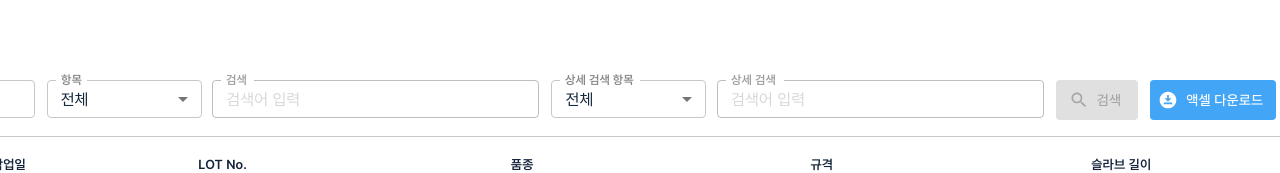
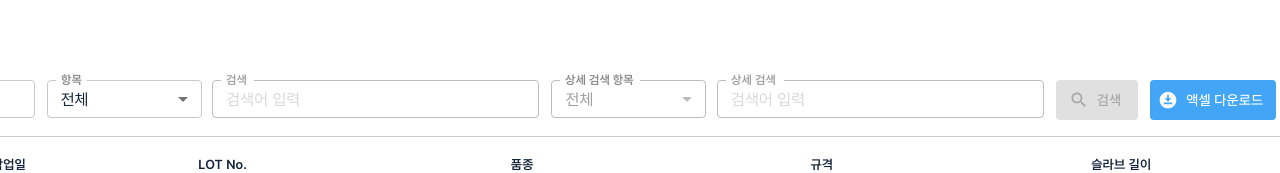
Before and after one commit to Ajrdn/MUI-Task, a React (Create React App) app: page / in a window 1280 px wide. Shown: the top 173 px of the page. Built offline with nearby package versions, Linux system fonts and the light colour scheme.

Commit message:
UPDATE::disabled style

```diff
--- a/src/pages/TablePageSearchBar/DetailItemSelectSearch.tsx
+++ b/src/pages/TablePageSearchBar/DetailItemSelectSearch.tsx
@@ -33,6 +33,7 @@ function DetailItemSelectSearch() {
         상세 검색 항목
       </InputLabel>
       <Select
+        disabled={item === '전체'}
         labelId='item-select-label'
         id='item-select'
         value={detailItem}
```
